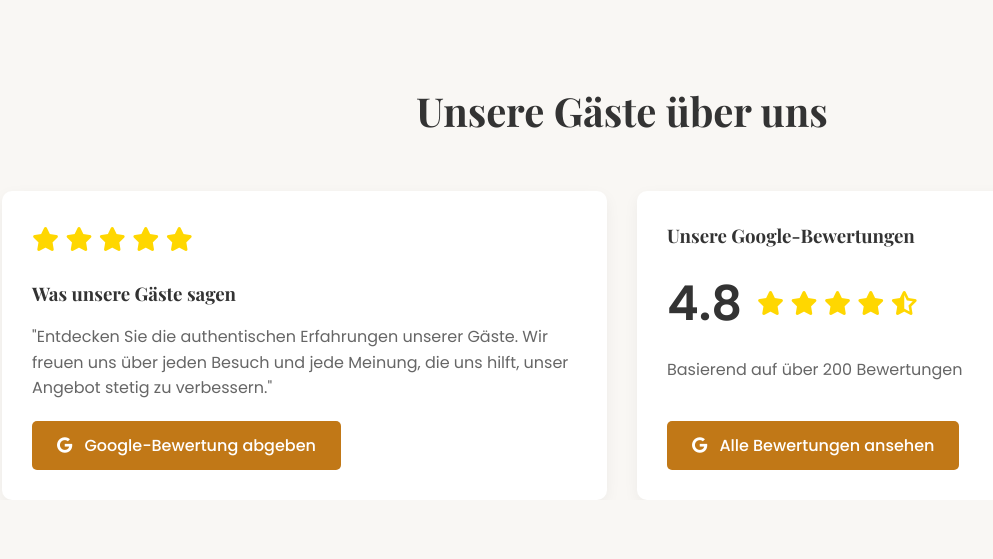
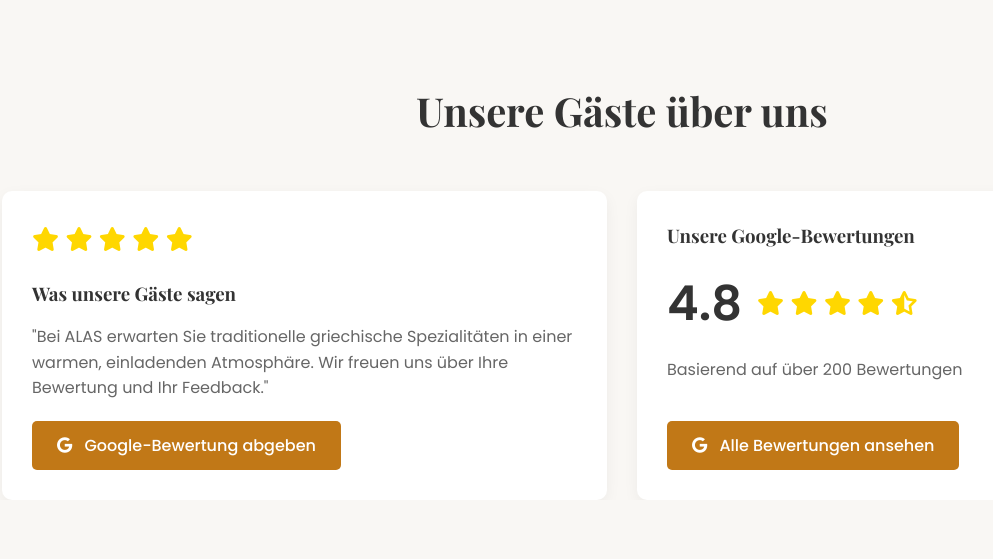
Before and after one commit to GammelKevin/idc, a Flask app: page / in a window 1280 px wide. Shown: the part 3681-4240 px from the top of the page, without its empty margins (18-1011 px from the left). Run offline with Flask 3, Linux system fonts and the light colour scheme; data comes from the database, SQL or seed files in the repository; some libraries are stand-ins or nearby versions.

Commit message:
Text und Google-Bewertungslink korrigiert

```diff
--- a/templates/awards_section.html
+++ b/templates/awards_section.html
@@ -82,9 +82,9 @@
                 </div>
                 <div class="review-content">
                     <h3>Was unsere Gäste sagen</h3>
-                    <p>"Entdecken Sie die authentischen Erfahrungen unserer Gäste. Wir freuen uns über jeden Besuch und jede Meinung, die uns hilft, unser Angebot stetig zu verbessern."</p>
+                    <p>"Bei ALAS erwarten Sie traditionelle griechische Spezialitäten in einer warmen, einladenden Atmosphäre. Wir freuen uns über Ihre Bewertung und Ihr Feedback."</p>
                 </div>
-                <a href="https://g.page/r/CcqyLb33m3GiEAI/review" target="_blank" class="review-button">
+                <a href="https://www.google.com/maps/place/Restaurant+ALAS/@48.7366265,12.9659619,19z/data=!4m8!3m7!1s0x47750fdfcc4397b5:0xa2a51ee227bcbdca!8m2!3d48.7366265!4d12.9659619!9m1!1b1!16s%2Fg%2F11h56jfsnc?entry=ttu" target="_blank" class="review-button">
                     <i class="fab fa-google"></i> Google-Bewertung abgeben
                 </a>
             </div>
```
